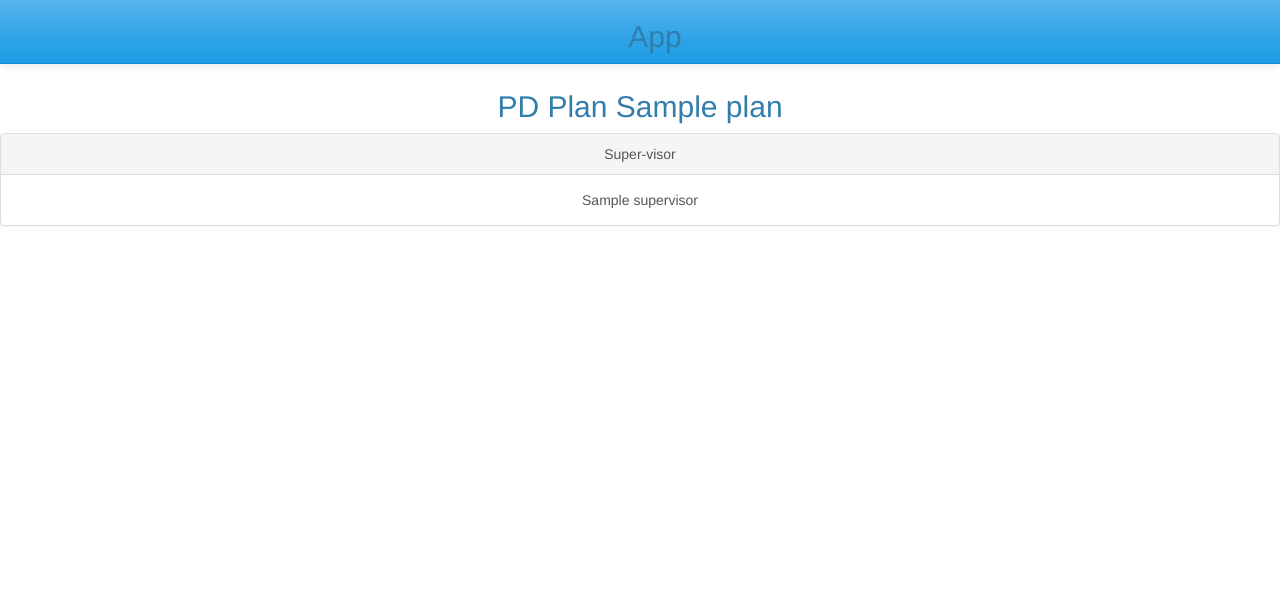
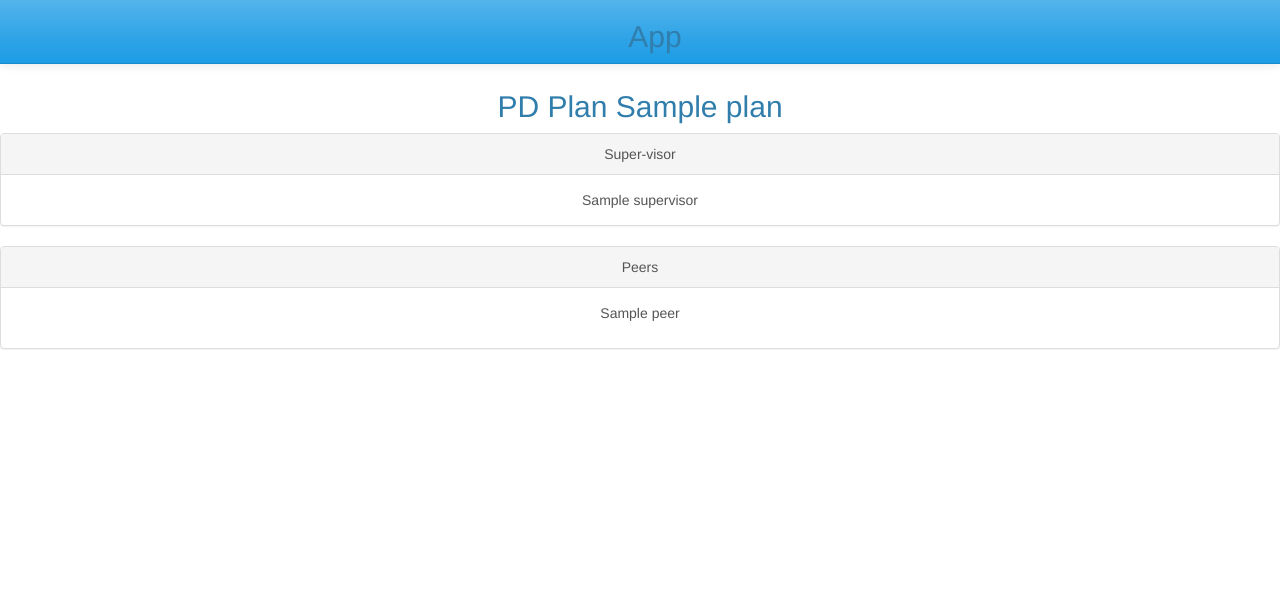
Before and after one commit to kave/PD_Hub, a Django app: template core/templates/plan_view.html in a window 1280 px wide. Shown: the top 589 px of the page. Run offline with Django 3.2, Linux system fonts and the light colour scheme; the template is opened without the code that fills it: most values are stand-ins (such as "Sample title", 1, 10 or a date in 2020); parts of the project's set-up code (start-up, migrations or seed data) failed here and were passed over; some libraries are stand-ins or nearby versions.

```diff
--- a/core/templates/plan_view.html
+++ b/core/templates/plan_view.html
@@ -3,15 +3,21 @@
 {% block content %}
     <div class="row text-center">
         <h2>PD Plan {{ plan.name }}</h2>
-
         <div class="panel panel-default">
           <div class="panel-heading">Super-visor</div>
           <div class="panel-body">
             {{ plan.supervisor }}
           </div>
         </div>
-{#        {% for peer in plan.peers %}#}
-{#            <p>peer.get_full_name</p>#}
-{#        {% endfor %}#}
+
+        <div class="panel panel-default">
+          <div class="panel-heading">Peers</div>
+          <div class="panel-body">
+            {% for peer in plan.peers.all %}
+                <p>{{ peer.get_full_name }}</p>
+            {% endfor %}
+          </div>
+        </div>
+
     </div>
 {% endblock %}
```
